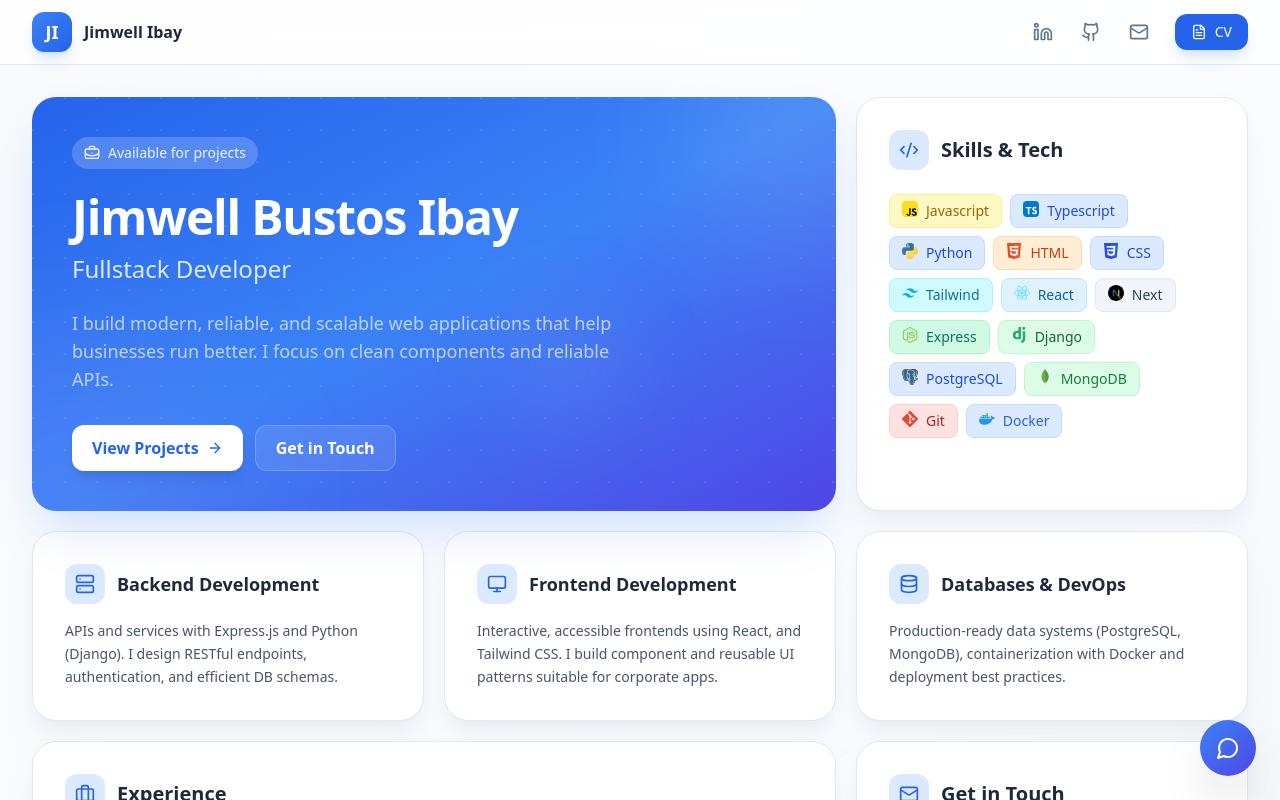
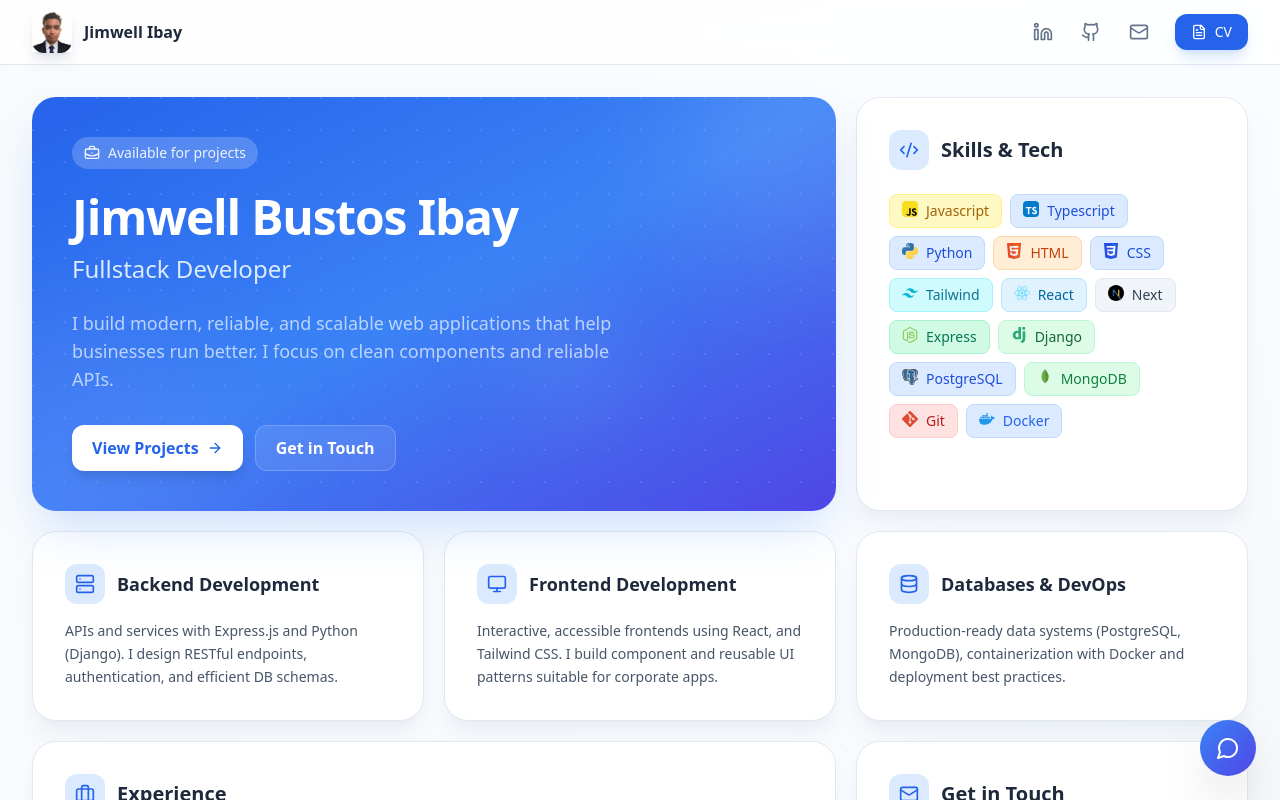
Before and after one commit to ibayjimwell/ibayjimwell, a React (Vite) app: page / in a window 1280 px wide. Shown: the top 800 px of the page. Built offline with nearby package versions, Linux system fonts and the light colour scheme.

Commit message:
Change the navbar icon into profile pic

```diff
--- a/src/components/portfolio/Header.jsx
+++ b/src/components/portfolio/Header.jsx
@@ -10,8 +10,8 @@ export default function Header() {
       <div className="max-w-7xl mx-auto px-4 sm:px-6 lg:px-8">
         <div className="flex items-center justify-between h-16">
           <div className="flex items-center gap-3">
-            <div className="w-10 h-10 rounded-xl bg-gradient-to-br from-blue-500 to-blue-600 flex items-center justify-center shadow-lg shadow-blue-500/20">
-              <span className="text-white font-bold text-lg">JI</span>
+            <div className="w-10 h-10 flex items-center justify-center shadow-lg shadow-slate-500/20">
+              <img className='rounded-xl' src='profile-pic.png' />
             </div>
             <span className="font-semibold text-slate-800 hidden sm:block">{name}</span>
           </div>
```
